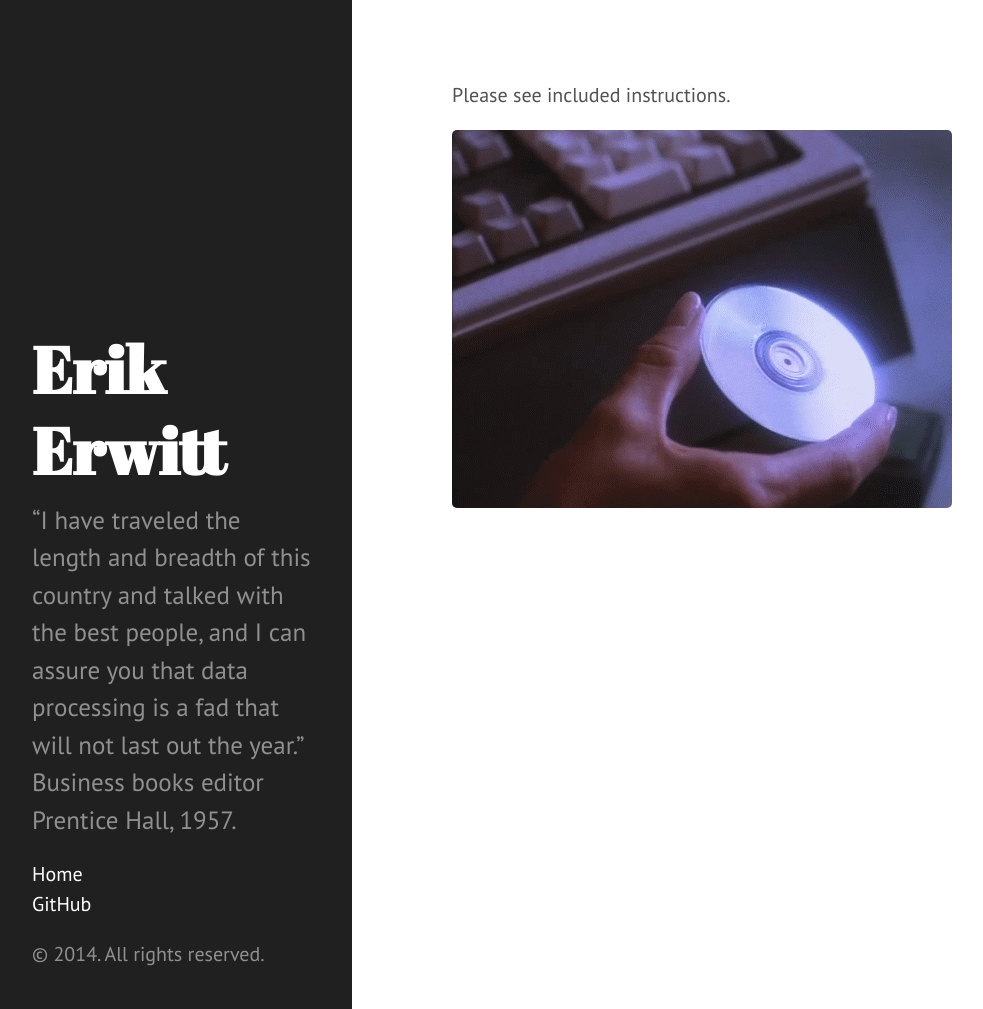
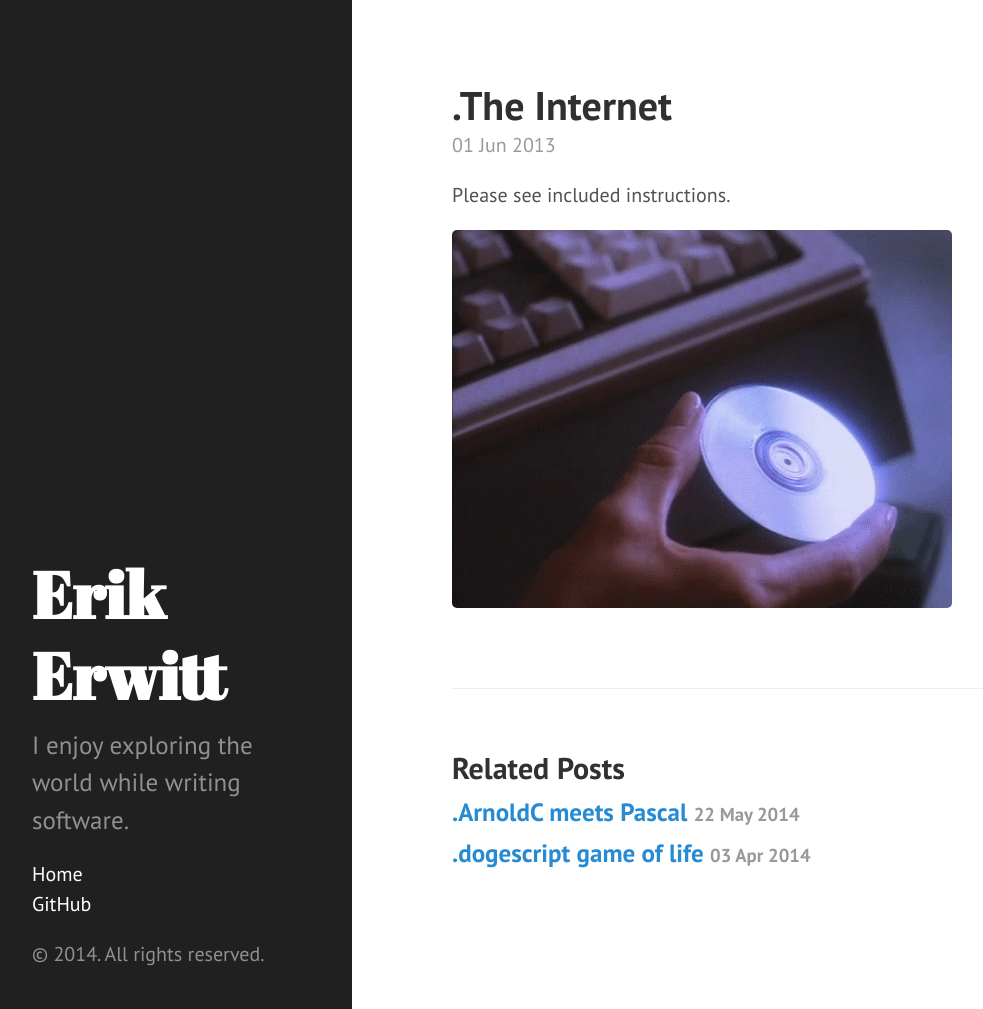
Before and after one commit to ejesse/eerwitt.github.io, a Jekyll site: the page built from _posts/2013-06-01-the-start.md, in a window 1280 px wide and 1009 px high. Shown: the whole window, without its empty margins (8-991 px from the left). Built offline with Jekyll 4.4.1, drawn with Linux system fonts in a browser that asks for light colours.

Commit message:
updates to use a post layout

```diff
--- a/_config.yml
+++ b/_config.yml
@@ -4,7 +4,7 @@ lsi: true
 highlighter: pygments
 permalink: pretty
 title: Erik Erwitt
-description: '“I have traveled the length and breadth of this country and talked with the best people, and I can assure you that data processing is a fad that will not last out the year.” Business books editor Prentice Hall, 1957.'
+description: I enjoy exploring the world while writing software.
 tagline: Software Engineer
 url: http://eerwitt.github.io
 baseurl: /
--- a/_posts/2014-04-03-dogescript-game-of-lyfe.html
+++ b/_posts/2014-04-03-dogescript-game-of-lyfe.html
@@ -1,5 +1,5 @@
 ---
-layout: default
+layout: post
 title: .dogescript game of life
 excerpt: A dogescript version of Conway's Game of Life.
 featured: true
```
Also changed, not shown: _posts/2013-06-01-the-start.md (+1 -1 lines), _posts/2014-05-22-arnoldc-meets-pascal.md (+1 -1 lines).
